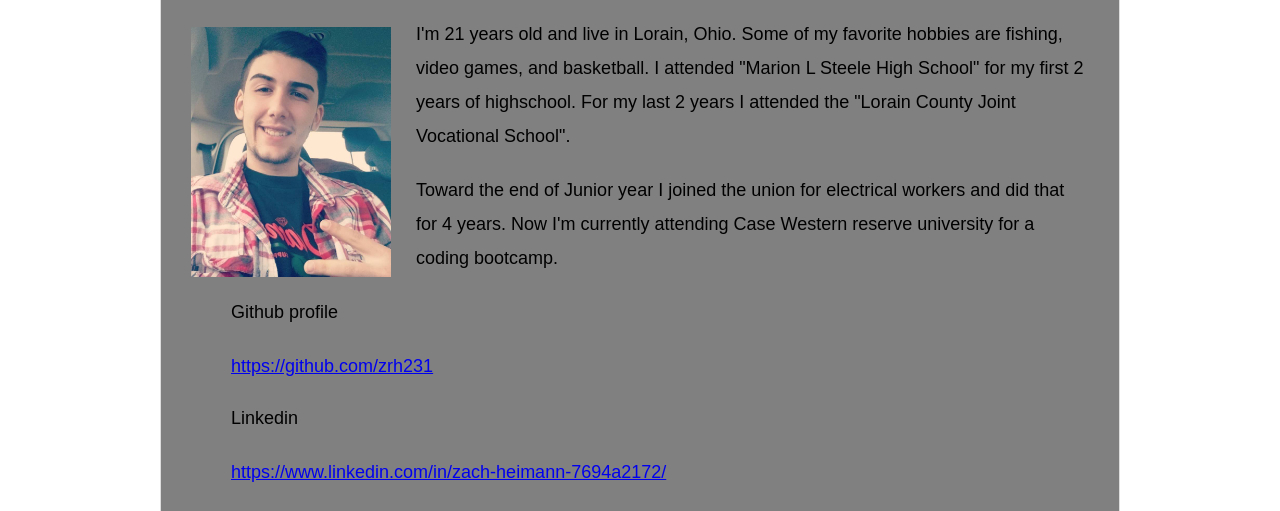
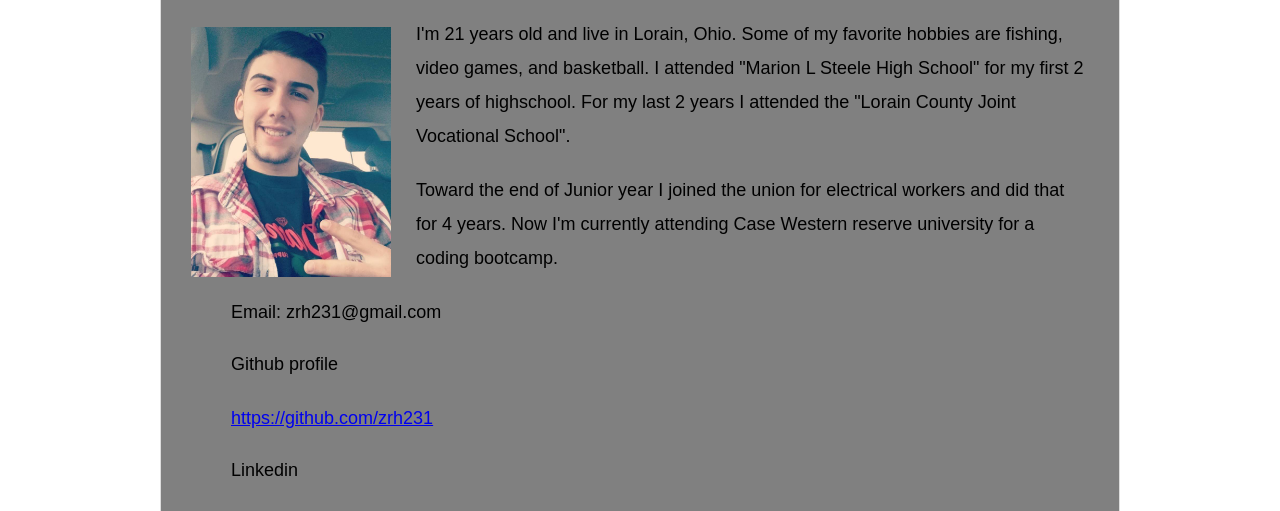
Before and after one commit to zrh231/portfolio, a plain HTML site: page index.html in a window 1280 px wide. Shown: the part 269-780 px from the top of the page. Drawn offline with Linux system fonts and the light colour scheme.

Commit message:
added files

```diff
--- a/index.html
+++ b/index.html
@@ -36,6 +36,7 @@
       <p>Toward the end of Junior year I joined the union for electrical workers and did that for 4 years. Now I'm currently attending Case Western reserve university for a coding bootcamp.</p>
 
       <ul>
+        <li><p>Email: zrh231@gmail.com</p></li>
         <li><p>Github profile</p><a target="_blank" href="https://github.com/zrh231">https://github.com/zrh231</a></li>
         <li><p>Linkedin</p><a target="_blank" href="https://www.linkedin.com/in/zach-heimann-7694a2172/">https://www.linkedin.com/in/zach-heimann-7694a2172/</a></li>
       </ul>
```
